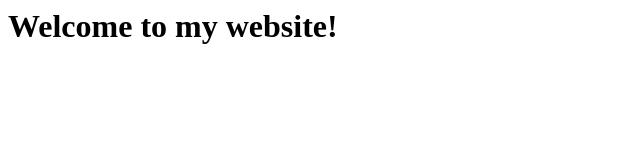
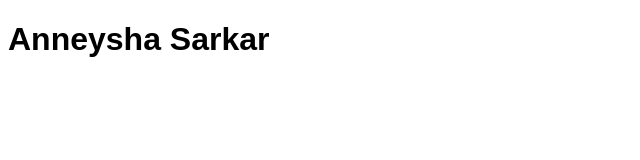
Before and after one commit to anneyshas/anneyshas.github.io, a plain HTML site: page index.html in a window 1280 px wide. Shown: the whole page, without its empty margins (0-640 px from the left). Drawn offline with Linux system fonts and the light colour scheme.

Commit message:
html skeleton for homepage

```diff
--- a/index.html
+++ b/index.html
@@ -1,5 +1,18 @@
-<html>
+<!DOCTYPE html>
+<html lang="en">
+    <head>
+        <title>Anneysha Sarkar</title>
+        <meta charset="UTF-8">
+        <meta name="viewport" content="width=device-width,
+                                       initial-scale=1">
+        <style>
+            body {
+                font-family: Arial, Helvetica, sans-serif;
+            }
+        </style>
+    </head>
+
     <body>
-        <h1>Welcome to my website!</h1>
+        <h1>Anneysha Sarkar</h1>
     </body>
 </html>
```
